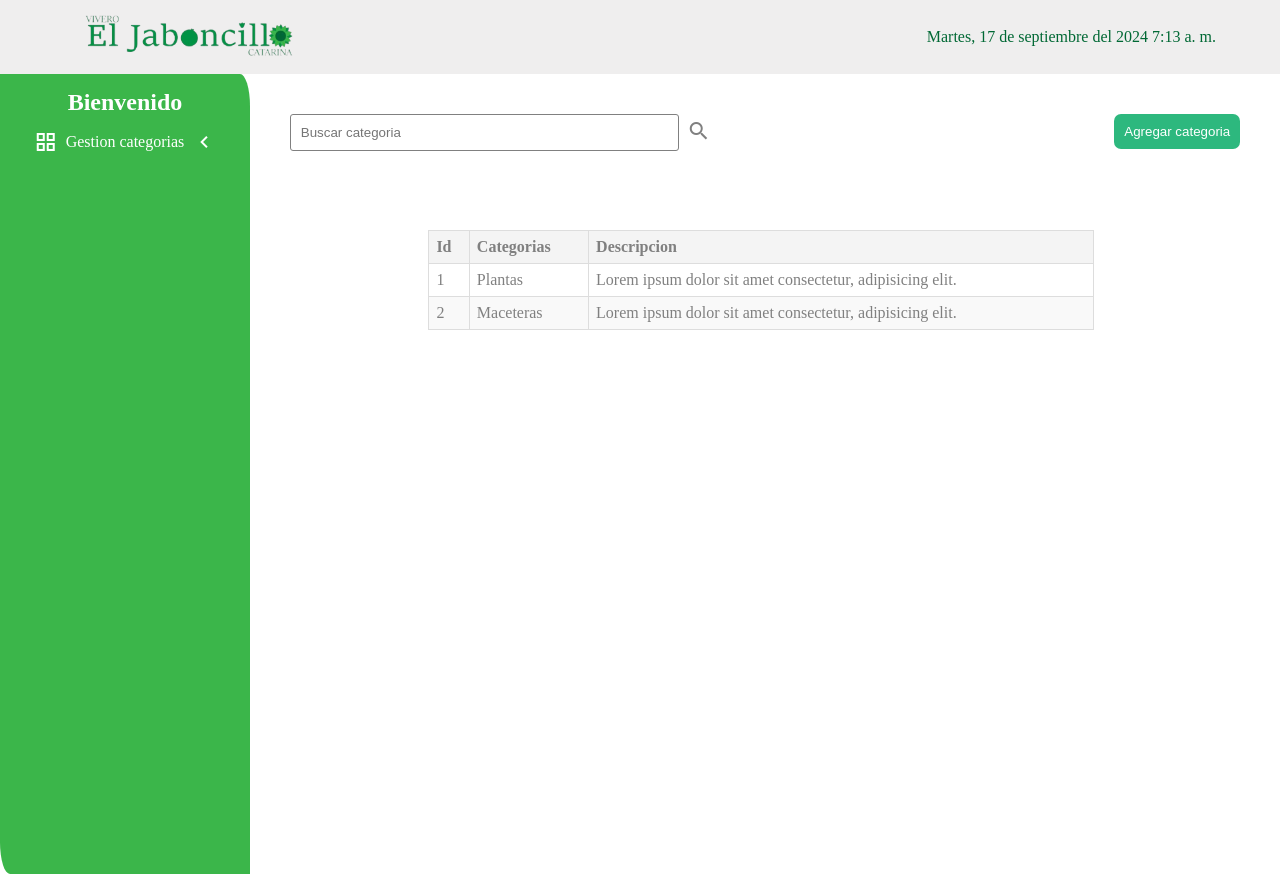
After one commit to ProyectoFinalJCR/ProyectoGraduacionElJaboncillo, a Flask app: page /categorias in a window 1280 px wide. The commit adds this page. Run offline with Flask 3, Linux system fonts and the light colour scheme.

Commit message:
finalizacion del layout, maquetacion de categorias

```diff
--- a/app.py
+++ b/app.py
@@ -17,9 +17,9 @@ app = Flask(__name__)
 def index():
     return render_template('iniciar_sesion.html')
 
-@app.route('/layout')
-def plantilla():
-    return render_template('layout.html')
+@app.route('/categorias')
+def categorias():
+    return render_template('categorias.html')
 
 if __name__ == '__main__':
     app.run(host='127.0.0.1', port=8000, debug=True)
--- /dev/null
+++ b/static/css/categorias.css
@@ -0,0 +1,69 @@
+.input-search{
+    border: 1.5px solid gray;
+    border-radius: 3px;
+    font-weight:lighter;
+    padding: 10px;
+    padding-right: 200px;
+    background-color: white;
+}
+.input-search:focus{
+    outline: none;
+}
+.btn-search{
+    border: none;
+    color: gray;
+    background-color: inherit;
+}
+.btn-search :hover{
+    color: #006834;
+}
+.search{
+    display: flex;
+    padding: 2%;
+    justify-content: space-between;
+}
+.search form{
+    display: flex;
+    justify-content: center;
+    gap: 8px;
+}
+.btn-add{
+    border: none;
+    color: white;
+    background-color: #2db87e;
+    border-radius: 7px;
+    padding: 10px;
+}
+
+.table-categories{
+    padding-left: 16%;
+    padding-top: 4%;
+}
+/* Estilo para la tabla */
+table {
+    width: 80%;
+    border-collapse: collapse; /* Elimina el espacio entre bordes */
+    margin: 20px 0; /* Espaciado superior e inferior */
+}
+
+/* Estilo para las celdas de la tabla */
+th, td {
+    border: 1px solid #ddd; /* Color del borde de las celdas */
+    padding: 7px; /* Espaciado interno en las celdas */
+    text-align: left; /* Alineación del texto en las celdas */
+}
+
+/* Estilo para los encabezados de la tabla */
+th {
+    background-color: #f4f4f4; /* Color de fondo para el encabezado */
+    font-weight: bold; /* Negrita para el texto del encabezado */
+}
+
+/* Estilo para las filas */
+tr:nth-child(even) {
+    background-color: #f9f9f9; /* Color de fondo para filas pares */
+}
+
+tr:hover {
+    background-color: #f1f1f1; /* Color de fondo al pasar el ratón por encima de una fila */
+}
--- a/static/css/layout.css
+++ b/static/css/layout.css
@@ -12,7 +12,9 @@
     justify-content: space-between;
     padding: 1% 5%;
 }
-
+.navbar p{
+    color: #006834;
+}
 .navbar img {
     width: 250px;
 }
@@ -34,19 +36,50 @@
     justify-content: flex-start;
 }
 .sidebar .items{
+    display: flex;
+    flex-direction: column;
+    gap: 8px;
     padding: 10px;
+}
+.sidebar li{
+    list-style: none;
+    padding-left: 10%;
+    padding-top: 5%;
+}
+.sidebar button{
+    background: none;
+    border: none;
+    padding: 4px;
+    font: inherit;
+    color: inherit;
+    border-radius: 5px;
+}
+.sidebar button:hover{
+    background-color: #d0fcd8;
+    color: gray;
 }
 .sidebar a{
     color: white;
+    padding: 2.8%;
     text-decoration: none;
 }
-.sidebar a:hover {
-    color: #d0fcd8;
+.sidebar a:hover{
+    background-color: #d0fcd8;
+    border-radius: 5px;
+    padding: 2.8%;
+    color: gray;
 }
-.contenido {
+.btn-items{
+    display: flex;
+    align-items: center;
+    gap: 8px;
+}
+.content {
     flex: 1;
     padding: 20px;
     overflow: auto;
-    display: flex;
-    justify-content: center;
+    color: gray;
 }
+.options{
+    display: none;
+}
--- a/static/js/layout.js
+++ b/static/js/layout.js
@@ -27,5 +27,24 @@ function mostrarFechaHora() {
     document.getElementById("fechaHora").innerHTML = `${fechaFormateada} ${horaFormateada}`;
 }
 
-setInterval(mostrarFechaHora, 1000);
-window.onload = mostrarFechaHora;
+    setInterval(mostrarFechaHora, 1000);
+    window.onload = mostrarFechaHora;
+
+document.addEventListener('DOMContentLoaded', function(){
+    const botones = document.querySelectorAll('.btn-items');
+    const icon = document.querySelector('.key');
+
+    botones.forEach((btnItem, index) => {
+        const opciones = btnItem.nextElementSibling;
+
+        btnItem.addEventListener('click', function() {
+            if (opciones.classList.contains('options')) {
+                opciones.classList.remove('options');
+                icon.textContent = 'keyboard_arrow_down';
+            } else {
+                opciones.classList.add('options');
+                icon.textContent = 'keyboard_arrow_left';
+            }
+        });
+    });
+})
--- /dev/null
+++ b/templates/categorias.html
@@ -0,0 +1,44 @@
+{% extends "layout.html" %}
+
+{% block title %}
+    Categorias
+{% endblock %}
+
+{% block main %}
+    <div class="search">
+        <form action="#">
+            <input class="input-search" name="search" id="search" placeholder="Buscar categoria">
+            <button class="btn-search" type="submit">
+                <i class="material-icons">search</i>
+            </button>
+        </form>
+        <div>
+            <button class="btn-add">Agregar categoria</button>
+        </div>
+    </div>
+
+    <div class="table-categories">
+        <table>
+            <thead>
+                <tr>
+                    <th>Id</th>
+                    <th>Categorias</th>
+                    <th>Descripcion</th>
+                </tr>
+            </thead>
+            <tbody>
+                <tr>
+                    <td>1</td>
+                    <td>Plantas</td>
+                    <td>Lorem ipsum dolor sit amet consectetur, adipisicing elit.</td>
+                </tr>
+                <tr>
+                    <td>2</td>
+                    <td>Maceteras</td>
+                    <td>Lorem ipsum dolor sit amet consectetur, adipisicing elit.</td>
+                </tr>
+            </tbody>
+        </table>
+    </div>
+
+{% endblock %}
--- a/templates/layout.html
+++ b/templates/layout.html
@@ -4,6 +4,7 @@
     <meta charset="UTF-8">
     <meta name="viewport" content="width=device-width, initial-scale=1.0">
     <link rel="stylesheet" href="/static/css/layout.css">
+    <link rel="stylesheet" href="/static/css/categorias.css">
     <link rel="stylesheet" href="https://fonts.googleapis.com/icon?family=Material+Icons">
     <title>Plantilla</title>
 </head>
@@ -18,20 +19,27 @@
     </div>
     <div class="container">
         <div class="sidebar">
-            <h2>Administracion</h2>
+            <h2>Bienvenido</h2>
             <div class="items">
-                <i class="material-icons">chevron_right</i>
-                <a href="#">Gestion inventario</a>
-            </div>
-            <div class="items">
-                <a href="#">Gestion inventario</a>
-            </div>
-            <div class="items">
-                <a href="#">Gestion inventario</a>
+                <div>
+                    <button class="btn-items">
+                        <i class="material-icons">grid_view</i>
+                        Gestion categorias
+                        <i class="material-icons key">keyboard_arrow_left</i>
+                    </button>
+                    <div class="options">
+                        <ul>
+                            <li ><a href="categorias">Categorias</a></li>
+                            <li ><a href="#">Subcategorias</a></li>
+                        </ul>
+                    </div>
+                </div>
             </div>
         </div>
-        <div class="contenido">
-            <h1>Plantilla para la parte del admin del sistema</h1>
+        <div class="content">
+            {% block main %}
+
+            {% endblock %}
         </div>
     </div>
 
```
